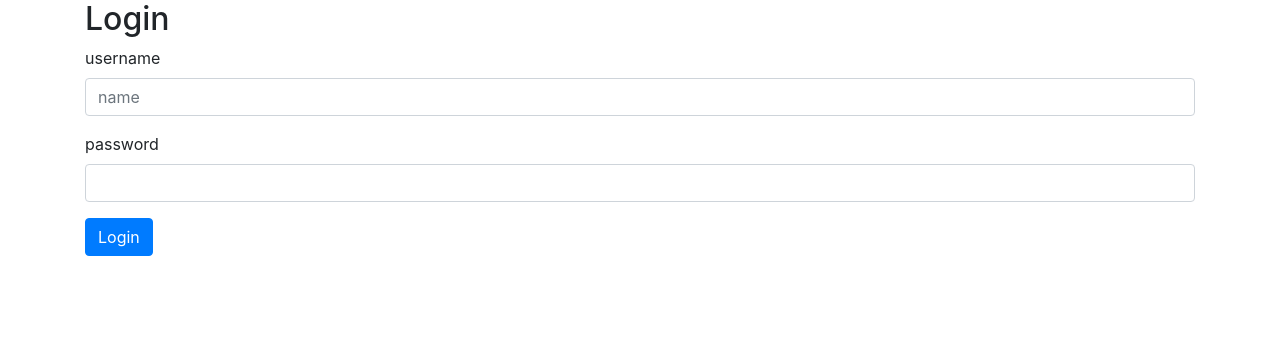
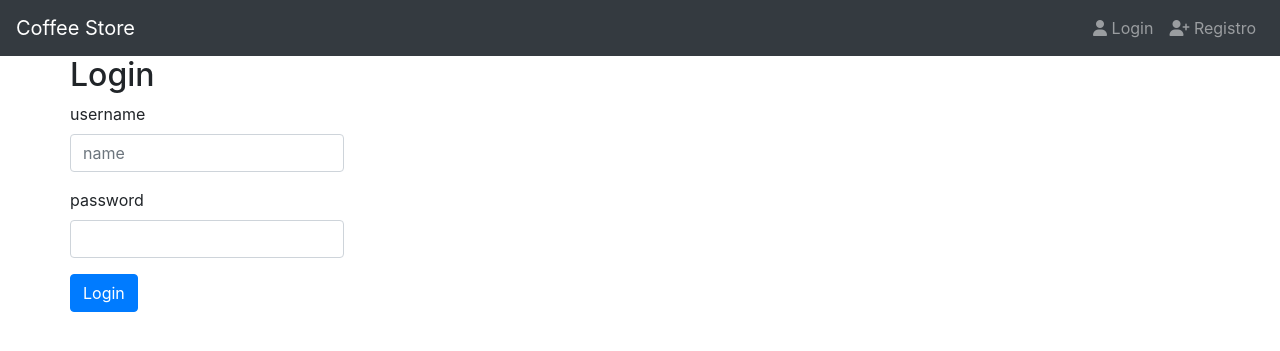
Before and after one commit to Benji-Mtz/django-coffee, a Django app: template templates/users/login.html in a window 1280 px wide. Shown: the top 351 px of the page. Run offline with Django 3.2, Linux system fonts and the light colour scheme; the template is opened without the code that fills it, so the values that code supplies are empty; some libraries are stand-ins or nearby versions.

Commit message:
modificaciones basicas completadas

```diff
--- a/coffee_store/views.py
+++ b/coffee_store/views.py
@@ -25,6 +25,9 @@ def index(request):
     })
 
 def login_view(request):
+    if request.user.is_authenticated:
+        return redirect('index')
+
     # print(request.method)
     if request.method == 'POST':
         username = request.POST.get('username') #diccionario post metodo get
@@ -49,6 +52,9 @@ def logout_view(request):
     return redirect('login')
 
 def register(request):
+    if request.user.is_authenticated:
+        return redirect('index')
+
     #  RegisterForm({diccionario para colocar valores por default})
     form = RegisterForm(request.POST or None)
 
--- /dev/null
+++ b/templates/base.html
@@ -0,0 +1,32 @@
+{% load static %}
+<!DOCTYPE html>
+<html lang="en">
+<head>
+    <meta charset="UTF-8">
+    <meta http-equiv="X-UA-Compatible" content="IE=edge">
+    <meta name="viewport" content="width=device-width, initial-scale=1.0">
+    <title>Document</title>
+    <link rel="stylesheet" href="https://cdn.jsdelivr.net/npm/bootstrap@4.6.0/dist/css/bootstrap.min.css" integrity="sha384-B0vP5xmATw1+K9KRQjQERJvTumQW0nPEzvF6L/Z6nronJ3oUOFUFpCjEUQouq2+l" crossorigin="anonymous">
+    <link rel="stylesheet" href="{%  static 'css/style.css' %}">
+</head>
+<body>
+    {% include 'navbar.html' %}
+
+    <div class="container">
+        {# Se incluyen fragmentos de codigo con include#}
+        {% include 'messages.html'%}
+
+        <div class="row">
+            {% block content %}
+
+            {% endblock %}
+        </div>
+    </div>
+</body>
+<script src="https://kit.fontawesome.com/455addda0b.js" crossorigin="anonymous"></script>
+
+<script src="https://code.jquery.com/jquery-3.5.1.slim.min.js" integrity="sha384-DfXdz2htPH0lsSSs5nCTpuj/zy4C+OGpamoFVy38MVBnE+IbbVYUew+OrCXaRkfj" crossorigin="anonymous"></script>
+<script src="https://cdn.jsdelivr.net/npm/popper.js@1.16.1/dist/umd/popper.min.js" integrity="sha384-9/reFTGAW83EW2RDu2S0VKaIzap3H66lZH81PoYlFhbGU+6BZp6G7niu735Sk7lN" crossorigin="anonymous"></script>
+<script src="https://cdn.jsdelivr.net/npm/bootstrap@4.6.0/dist/js/bootstrap.min.js" integrity="sha384-+YQ4JLhjyBLPDQt//I+STsc9iw4uQqACwlvpslubQzn4u2UU2UFM80nGisd026JF" crossorigin="anonymous"></script>
+<script src="{% static 'js/main.js' %}"></script>
+</html>
--- /dev/null
+++ b/templates/messages.html
@@ -0,0 +1,8 @@
+{% if messages %}
+    {% for message in messages %}
+        <div class="alert {% if message.tags == 'success' %} alert-success {% else %} alert-danger {% endif %} ">
+            <button type="button" class="close" data-dismiss="alert" >x</button>
+            {{ message }}
+        </div>
+    {% endfor %}
+{% endif %}
--- /dev/null
+++ b/templates/navbar.html
@@ -0,0 +1,36 @@
+{% url 'login' as login %}
+{% url 'register' as register %}
+
+
+
+<nav class="navbar navbar-expand-md bg-dark navbar-dark">
+    <a href="#" class="navbar-brand" >Coffee Store</a>
+
+    <button type="button" class="navbar-toggler navbar-toggler-right" data-toggle="collapse" data-target="#navb">
+        <span class="navbar-toggler-icon"></span>
+    </button>
+
+    <div id="navb" class="navbar-collapse collapse hide">
+
+        <ul class="nav navbar-nav ml-auto">
+            {% if user.is_authenticated %}
+                <li class="navbar-item">
+                    <a href="{% url 'logout' %}" class="nav-link">
+                        <span class="fas fa-sign-in-alt"></span>
+                        Logout</a>
+                </li>
+            {% else %}
+                <li class="navbar-item {% if request.path == login %} active {% endif %}">
+                    <a href="{{ login }}" class="nav-link">
+                        <span class="fas fa-user"></span>
+                        Login</a>
+                </li>
+                <li class="navbar-item {% if request.path == register %} active {% endif %}">
+                    <a href="{{ register }}" class="nav-link">
+                        <span class="fas fa-user-plus"></span>
+                        Registro</a>
+                </li>
+            {% endif %}
+        </ul>
+    </div>
+</nav>
--- a/templates/users/login.html
+++ b/templates/users/login.html
@@ -1,24 +1,6 @@
-<!DOCTYPE html>
-<html lang="en">
-<head>
-    <meta charset="UTF-8">
-    <meta http-equiv="X-UA-Compatible" content="IE=edge">
-    <meta name="viewport" content="width=device-width, initial-scale=1.0">
-    <title>Login</title>
-    <link rel="stylesheet" href="https://cdn.jsdelivr.net/npm/bootstrap@4.6.0/dist/css/bootstrap.min.css" integrity="sha384-B0vP5xmATw1+K9KRQjQERJvTumQW0nPEzvF6L/Z6nronJ3oUOFUFpCjEUQouq2+l" crossorigin="anonymous">
-</head>
-<body>
-    <div class="container">
+{% extends 'base.html' %}
 
-        {% if messages %}
-            {% for message in messages %}
-                <div class="alert {% if message.tags == 'success' %} alert-success {% else %} alert-danger {% endif %} ">
-                    <button type="button" class="close" data-dismiss="alert" >x</button>
-                    {{ message }}
-                </div>
-            {% endfor %}
-        {% endif %}
-
+{% block content %}
 <div class="row">
     <div class="col">
         <h2>Login</h2>
@@ -39,11 +21,4 @@
         </form>
     </div>
 </div>
-    </div>
-</body>
-
-<script src="https://code.jquery.com/jquery-3.5.1.slim.min.js" integrity="sha384-DfXdz2htPH0lsSSs5nCTpuj/zy4C+OGpamoFVy38MVBnE+IbbVYUew+OrCXaRkfj" crossorigin="anonymous"></script>
-<script src="https://cdn.jsdelivr.net/npm/popper.js@1.16.1/dist/umd/popper.min.js" integrity="sha384-9/reFTGAW83EW2RDu2S0VKaIzap3H66lZH81PoYlFhbGU+6BZp6G7niu735Sk7lN" crossorigin="anonymous"></script>
-<script src="https://cdn.jsdelivr.net/npm/bootstrap@4.6.0/dist/js/bootstrap.min.js" integrity="sha384-+YQ4JLhjyBLPDQt//I+STsc9iw4uQqACwlvpslubQzn4u2UU2UFM80nGisd026JF" crossorigin="anonymous"></script>
-
-</html>
+{% endblock content %}
```
Also changed, not shown: templates/index.html (+5 -32 lines), templates/users/register.html (+4 -16 lines), db.sqlite3. Lines whose indentation alone changed are shown as unchanged.
